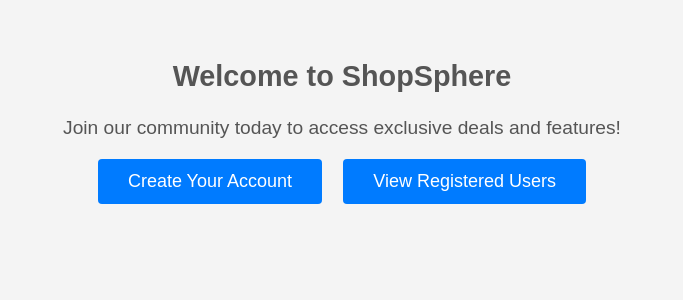
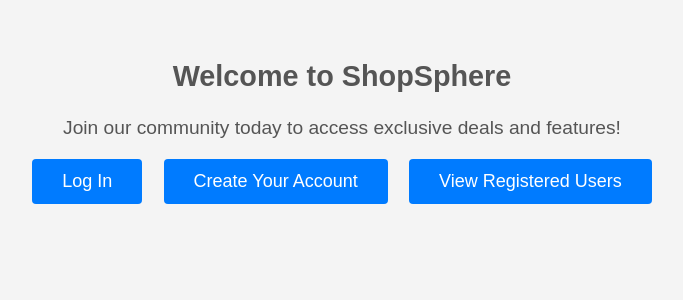
Before and after one commit to RichardT1996/my-cloud-shop, a PHP site: page / in a window 1280 px wide. Shown: the part 194-494 px from the top of the page, without its empty margins (298-981 px from the left). Run offline with PHP 8.4, Linux system fonts and the light colour scheme.

Commit message:
login button

```diff
--- a/index.php
+++ b/index.php
@@ -27,6 +27,7 @@
       <h2>Welcome to ShopSphere</h2>
       <p>Join our community today to access exclusive deals and features!</p>
       <div class="actions">
+        <a href="login.php" class="btn">Log In</a>
         <a href="register.php" class="btn">Create Your Account</a>
         <a href="view_users.php" class="btn">View Registered Users</a>
       </div>
```
